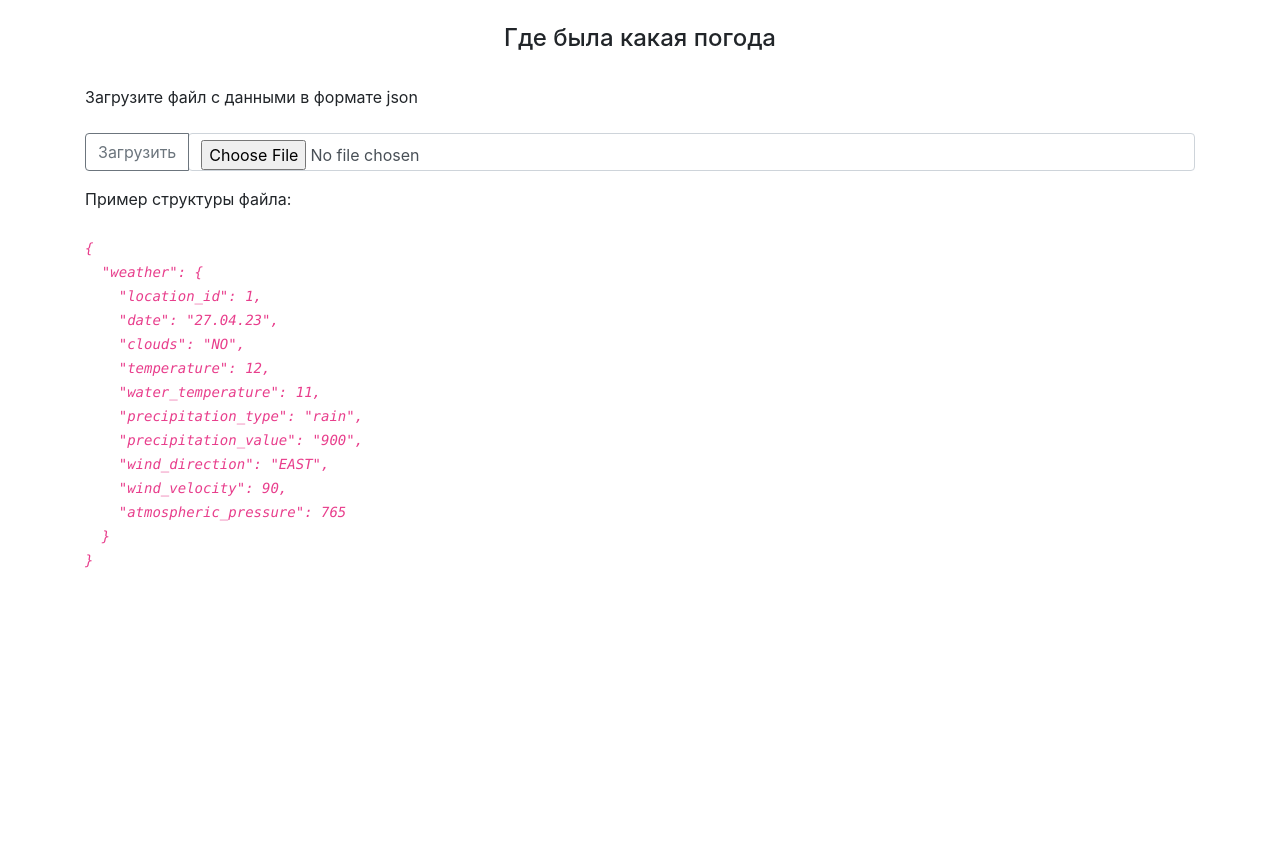
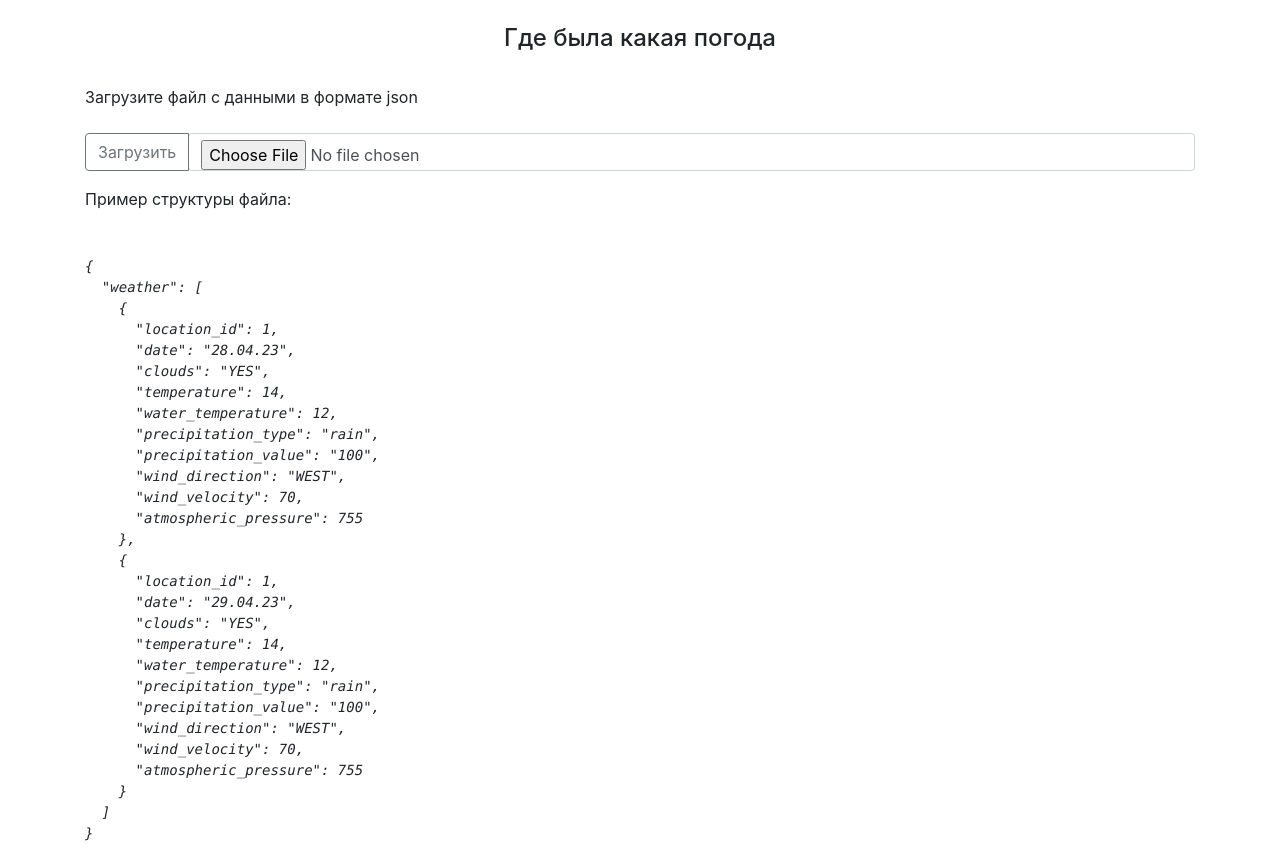
Before and after one commit to Maxim2k7/WebServer-API-Project, a Flask app: page /reporter/load in a window 1280 px wide. Shown: the part 56-916 px from the top of the page. Before the commit the page ends 624 px from the top, so only its background shows below. Run offline with Flask 3, Linux system fonts and the light colour scheme; some libraries are stand-ins or nearby versions.

Commit message:
add fix load

```diff
--- a/project_main.py
+++ b/project_main.py
@@ -167,22 +167,22 @@ def load():
     elif request.method == 'POST':
         try:
             js = request.files['file']
-            res = json.loads(js.read())['weather']
             db_sess = db_session.create_session()
-            weather = Weather(
-                location_id=res['location_id'],
-                date=datetime.strptime(res['date'], '%d.%m.%y'),
-                clouds=res['clouds'],
-                temperature=res['temperature'],
-                water_temperature=res['water_temperature'],
-                precipitation_type=res['precipitation_type'],
-                precipitation_value=res['precipitation_value'],
-                wind_direction=res['wind_direction'],
-                wind_velocity=res['wind_velocity'],
-                atmospheric_pressure=res['atmospheric_pressure']
-            )
-            db_sess.merge(weather)
-            db_sess.commit()
+            for res in json.loads(js.read())['weather']:
+                weather = Weather(
+                    location_id=res['location_id'],
+                    date=datetime.strptime(res['date'], '%d.%m.%y'),
+                    clouds=res['clouds'],
+                    temperature=res['temperature'],
+                    water_temperature=res['water_temperature'],
+                    precipitation_type=res['precipitation_type'],
+                    precipitation_value=res['precipitation_value'],
+                    wind_direction=res['wind_direction'],
+                    wind_velocity=res['wind_velocity'],
+                    atmospheric_pressure=res['atmospheric_pressure']
+                )
+                db_sess.merge(weather)
+                db_sess.commit()
         except:
             return render_template("fail.html", page='/reporter/load')
         return render_template("success.html", page='/reporter/load')
--- a/templates/load.html
+++ b/templates/load.html
@@ -14,20 +14,33 @@
     </div>
 </form>
 Пример структуры файла: </br></br>
-<var><code>
-{</br>
-&nbsp;&nbsp;"weather": {</br>
-&nbsp;&nbsp;&nbsp;&nbsp;"location_id": 1,</br>
-&nbsp;&nbsp;&nbsp;&nbsp;"date": "27.04.23",</br>
-&nbsp;&nbsp;&nbsp;&nbsp;"clouds": "NO",</br>
-&nbsp;&nbsp;&nbsp;&nbsp;"temperature": 12,</br>
-&nbsp;&nbsp;&nbsp;&nbsp;"water_temperature": 11,</br>
-&nbsp;&nbsp;&nbsp;&nbsp;"precipitation_type": "rain",</br>
-&nbsp;&nbsp;&nbsp;&nbsp;"precipitation_value": "900",</br>
-&nbsp;&nbsp;&nbsp;&nbsp;"wind_direction": "EAST",</br>
-&nbsp;&nbsp;&nbsp;&nbsp;"wind_velocity": 90,</br>
-&nbsp;&nbsp;&nbsp;&nbsp;"atmospheric_pressure": 765</br>
-&nbsp;&nbsp;}</br>
-}</br>
-</code></var>
+<pre><var>
+{
+  "weather": [
+    {
+      "location_id": 1,
+      "date": "28.04.23",
+      "clouds": "YES",
+      "temperature": 14,
+      "water_temperature": 12,
+      "precipitation_type": "rain",
+      "precipitation_value": "100",
+      "wind_direction": "WEST",
+      "wind_velocity": 70,
+      "atmospheric_pressure": 755
+    },
+    {
+      "location_id": 1,
+      "date": "29.04.23",
+      "clouds": "YES",
+      "temperature": 14,
+      "water_temperature": 12,
+      "precipitation_type": "rain",
+      "precipitation_value": "100",
+      "wind_direction": "WEST",
+      "wind_velocity": 70,
+      "atmospheric_pressure": 755
+    }
+  ]
+}</var></pre>
 {% endblock %}
```
Also changed, not shown: weather_test.json (+16 -2 lines), db/weather.db.
